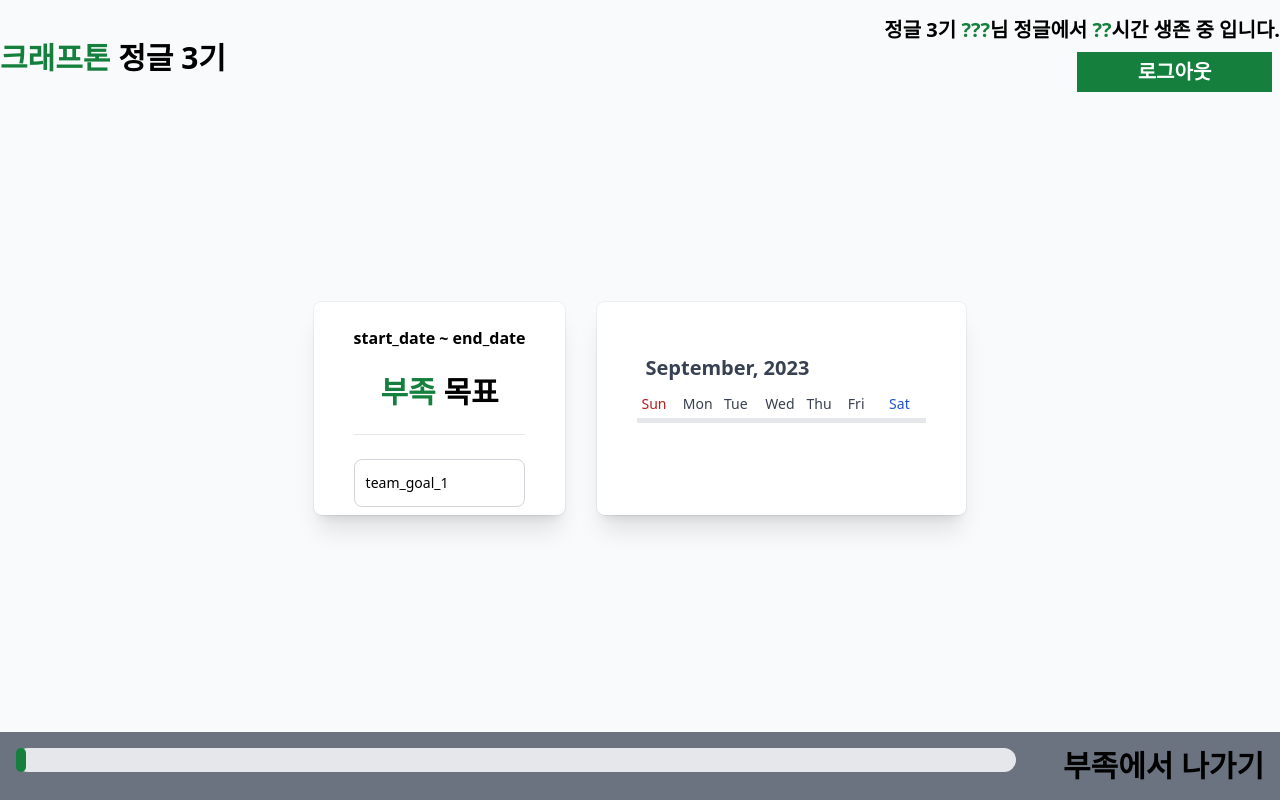
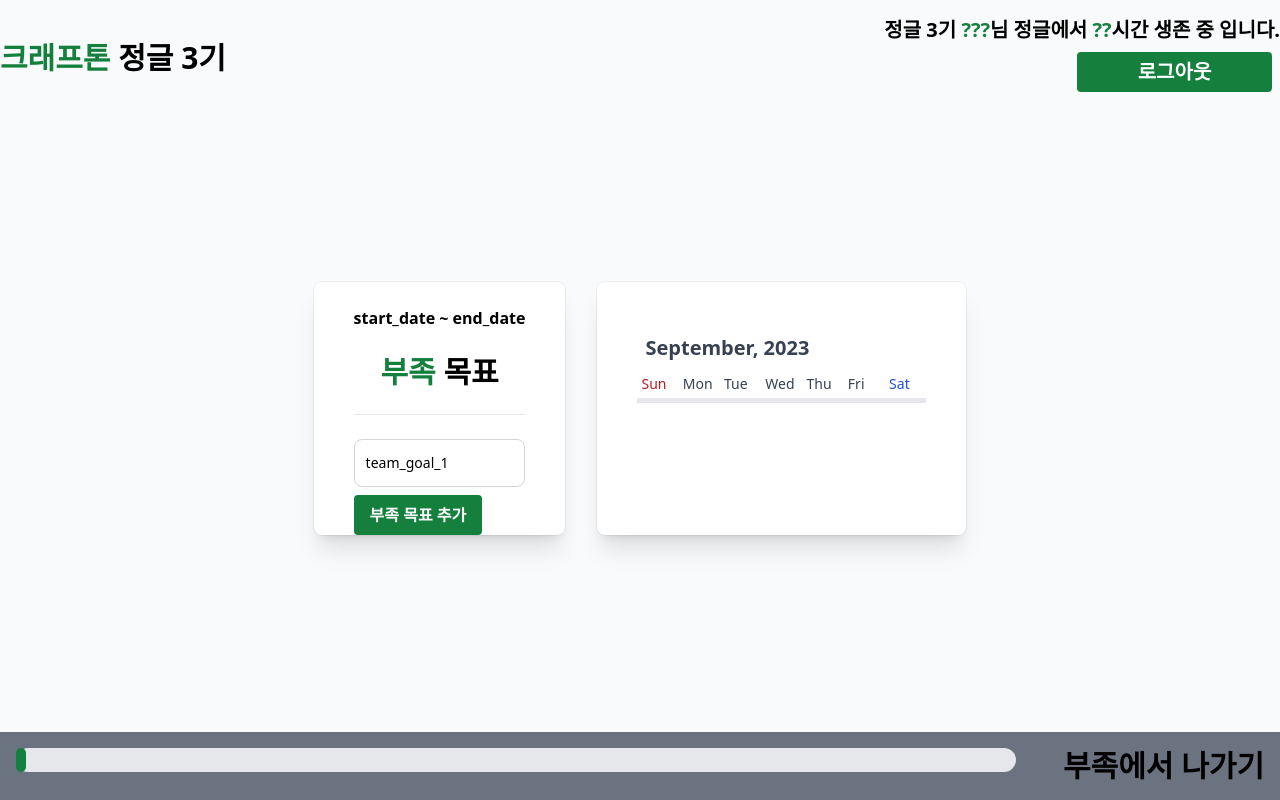
Before and after one commit to J-dbd/kj_00_survive, a Python web app: template templates/team_page.html in a window 1280 px wide. Run offline with Jinja, Linux system fonts and the light colour scheme; the template is opened without the code that fills it: most values are stand-ins (such as "Sample title", 1, 10 or a date in 2020); some libraries are stand-ins or nearby versions.

Commit message:
initial commit

```diff
--- a/static/index.js
+++ b/static/index.js
@@ -122,6 +122,31 @@ function initTeamGoal(team_goal){
     })
 }
 
+function initNewTeamGoal(new_team_goal){
+    let temp_html = `<div class="relative flex items-center mb-4 z-0">
+                    <input type="text" id="disabled_standard" class="block py-2.5 px-0 w-full text-sm text-gray-900 bg-transparent border-0 border-b-2 border-gray-300 appearance-none dark:text-white dark:border-gray-600 dark:focus:border-blue-500 focus:outline-none focus:ring-0 focus:border-blue-600 peer" placeholder=" " disabled />
+                    <label for="disabled_standard" class="absolute text-sm text-black dark:text-gray-500 duration-300 transform -translate-y-6 scale-75 top-3 -z-10 origin-[0] peer-focus:left-0 peer-focus:text-blue-600 peer-focus:dark:text-blue-500 peer-placeholder-shown:scale-100 peer-placeholder-shown:translate-y-0 peer-focus:scale-75 peer-focus:-translate-y-6">${new_team_goal}</label>
+                    <input id="default-checkbox" type="checkbox" value="" class="w-4 h-4 text-blue-600 bg-gray-100 border-gray-300 rounded focus:ring-blue-500 dark:focus:ring-blue-600 dark:ring-offset-gray-800 focus:ring-2 dark:bg-gray-700 dark:border-gray-600">
+                </div>`;
+    $(`#team_goal_board`).append(temp_html);
+}
+
+function postNewTeamGoal(start_date, end_date, team_number, new_team_goal){
+    $.ajax({
+        type:"POST",
+        url: "api/postNewTeamGoal",
+        data: {
+            'start_date': start_date,
+            'end_date' : end_date,
+            'team_number': team_number,
+            'text': new_team_goal
+        },
+        success: function(response){
+            location.reload();
+        }
+    });
+}
+
 function initMember(date, member_id_set){
     $(`#${date}`).empty();
     const member_id_arr = [...member_id_set];
--- a/templates/team_page.html
+++ b/templates/team_page.html
@@ -30,7 +30,7 @@
                         중 입니다.
                     </div>
                     <div class="flex justify-end m-2 text-xl font-semibold">
-                        <button onclick="window.location.href=`{{ url_for('login') }}`" class="w-[195px] h-[40px] bg-green-700 p-1 text-white">로그아웃</button>
+                        <button onclick="window.location.href=`{{ url_for('login') }}`" class="w-[195px] h-[40px] bg-green-700 p-1 text-white font-bold rounded">로그아웃</button>
                     </div>
                 </div>
             </div>
@@ -51,6 +51,41 @@
                             placeholder=" " disabled />
                         <label for="disabled_outlined"
                             class="absolute text-sm text-black dark:text-black duration-300 transform -translate-y-4 scale-75 top-2 z-10 origin-[0] bg-white dark:bg-white px-2 peer-focus:px-2 peer-focus:text-blue-600 peer-focus:dark:text-blue-500 peer-placeholder-shown:scale-100 peer-placeholder-shown:-translate-y-1/2 peer-placeholder-shown:top-1/2 peer-focus:top-2 peer-focus:scale-75 peer-focus:-translate-y-4 left-1">team_goal_1</label>
+                    </div>
+                    <div class="self-end">
+                        <button data-modal-target="authentication-modal" data-modal-toggle="authentication-modal"
+                            class="bg-green-700 hover:bg-green-700 text-white font-bold py-2 px-4 rounded">
+                            부족 목표 추가
+                        </button>
+                        <div id="authentication-modal" tabindex="-1" aria-hidden="true"
+                            class="fixed top-0 left-0 right-0 z-50 hidden w-full p-4 overflow-x-hidden overflow-y-auto md:inset-0 h-[calc(100%-1rem)] max-h-full">
+                            <div class="relative w-full max-w-md max-h-full">
+                                <div class="relative bg-white rounded-lg shadow dark:bg-white">
+                                    <button type="button"
+                                        class="absolute top-3 right-2.5 text-gray-400 bg-transparent hover:bg-gray-200 hover:text-gray-900 rounded-lg text-sm w-8 h-8 ml-auto inline-flex justify-center items-center dark:hover:bg-gray-600 dark:hover:text-white"
+                                        data-modal-hide="authentication-modal">
+                                        <svg class="w-3 h-3" aria-hidden="true" xmlns="http://www.w3.org/2000/svg" fill="none"
+                                            viewBox="0 0 14 14">
+                                            <path stroke="currentColor" stroke-linecap="round" stroke-linejoin="round" stroke-width="2"
+                                                d="m1 1 6 6m0 0 6 6M7 7l6-6M7 7l-6 6" />
+                                        </svg>
+                                        <span class="sr-only">Close modal</span>
+                                    </button>
+                                    <div class="px-6 py-6 lg:px-8">
+                                        <form class="space-y-6" action="#">
+                                            <p class="text-center text-2xl font-semibold">신규 부족 목표</p>
+                                            <div>
+                                                <input name="new_team_goal" id="new_team_goal"
+                                                    class="bg-white border border-green-300 text-gray-900 text-sm rounded-lg focus:ring-white-500 focus:border-green-500 block w-full p-2.5 dark:bg-white dark:border-green-500 dark:placeholder-green-700 dark:text-black text-center">
+                                            </div>
+                                            <button type="submit"
+                                                onclick="addTeamGoal();"
+                                                class="w-full text-white bg-green-700 hover:bg-green-800 focus:ring-4 focus:outline-none focus:ring-green-300 font-medium rounded-lg text-sm px-5 py-2.5 text-center dark:bg-green-600 dark:hover:bg-green-700 dark:focus:ring-green-800">추가</button>
+                                        </form>
+                                    </div>
+                                </div>
+                            </div>
+                        </div>
                     </div>
                 </div>
                 <div
@@ -96,5 +131,19 @@
         getDate();
         getTarget();
   });
+
+  function addTeamGoal(start_date, end_date, team_number){
+    var new_team_goal = document.getElementById('new_team_goal').value;
+    console.log(new_team_goal);
+    initNewTeamGoal(new_team_goal);
+    postNewTeamGoal(start_date, end_date, team_number, new_team_goal);
+  }
+
+  function newTeamGoalModal(){
+    var temp_html = `<div class="mb-6">
+                        <label for="email" class="block mb-2 text-sm font-medium text-gray-900 dark:text-white">Email address</label>
+                        <input type="email" id="email" class="bg-gray-50 border border-gray-300 text-gray-900 text-sm rounded-lg focus:ring-blue-500 focus:border-blue-500 block w-full p-2.5 dark:bg-gray-700 dark:border-gray-600 dark:placeholder-gray-400 dark:text-white dark:focus:ring-blue-500 dark:focus:border-blue-500" placeholder="john.doe@company.com" required>
+                    </div>`
+  }
 </script>
 </html>
```
